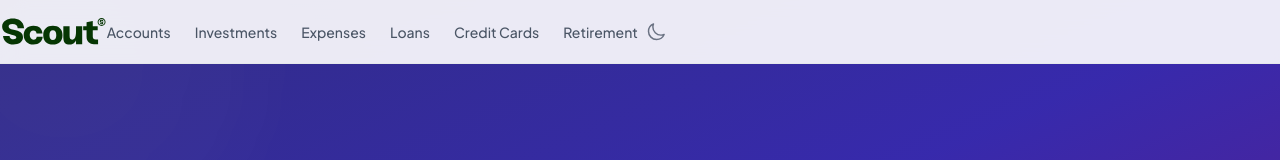
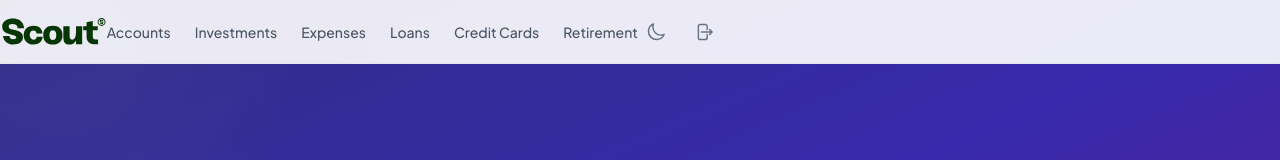
Before and after one commit to karimlo/prototype, a Vue app: page /login#/login in a window 1280 px wide. Both pictures are taken after typing "name@example.com", "Sample123" into the empty fields and a click on the button "Sign in". Shown: the top 160 px of the page. Built offline with nearby package versions, Linux system fonts and the light colour scheme.

Commit message:
feat: add logout button to header

```diff
--- a/src/components/AppHeader.vue
+++ b/src/components/AppHeader.vue
@@ -1,11 +1,20 @@
 <script setup>
+import { useRouter } from 'vue-router'
 import { useTheme } from '../composables/useTheme.js'
+import { useAuth } from '../composables/useAuth.js'
 import logoBlack from '../assets/images/scountlogo-black.svg'
 import logoWhite from '../assets/images/scountlogo-white.svg'
 
 const { isDark, toggleTheme } = useTheme()
+const { logout } = useAuth()
+const router = useRouter()
 
 const emit = defineEmits(['toggle-menu'])
+
+function handleLogout() {
+  logout()
+  router.push('/login')
+}
 
 const navLinks = [
   { label: 'Accounts', to: '/accounts' },
@@ -63,6 +72,21 @@ const navLinks = [
         </svg>
       </button>
 
+      <!-- Logout -->
+      <button
+        @click="handleLogout"
+        class="w-9 h-9 flex items-center justify-center rounded-full
+          text-gray-500 dark:text-gray-400
+          hover:bg-gray-100 dark:hover:bg-gray-800
+          hover:text-rose-500 dark:hover:text-rose-400
+          transition-all duration-200"
+        aria-label="Log out"
+      >
+        <svg xmlns="http://www.w3.org/2000/svg" class="w-5 h-5" fill="none" viewBox="0 0 24 24" stroke="currentColor" stroke-width="1.75">
+          <path stroke-linecap="round" stroke-linejoin="round" d="M15.75 9V5.25A2.25 2.25 0 0 0 13.5 3h-6a2.25 2.25 0 0 0-2.25 2.25v13.5A2.25 2.25 0 0 0 7.5 21h6a2.25 2.25 0 0 0 2.25-2.25V15m3 0 3-3m0 0-3-3m3 3H9" />
+        </svg>
+      </button>
+
       <!-- Hamburger (mobile only) -->
       <button
         @click="emit('toggle-menu')"
```
